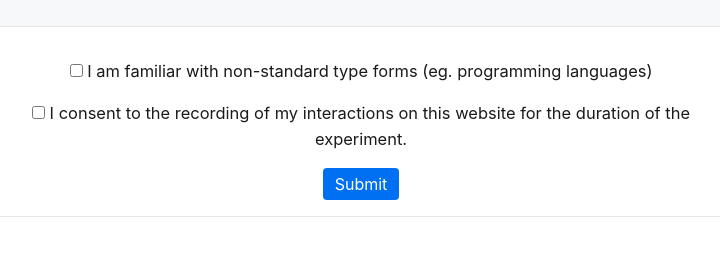
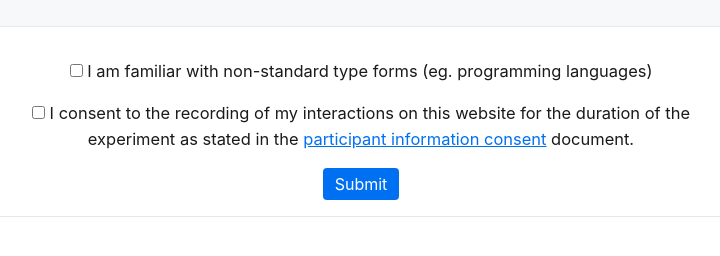
Before and after one commit to bvlj/usi_ee_experiments, a plain HTML site: page index.html in a window 1280 px wide. Both pictures are taken after a click on the button "Let's start". Shown: the part 74-330 px from the top of the page, without its empty margins (279-999 px from the left). Drawn offline with Linux system fonts and the light colour scheme.

Commit message:
Add consent document
Signed-off-by: Joey <bevilacquajoey@gmail.com>

```diff
--- a/index.html
+++ b/index.html
@@ -31,7 +31,7 @@
                 <input type="checkbox" id="welcome_form_consent" name="has_consent" required>
                 <label for="welcome_form_consent">
                     I consent to the recording of my interactions on this website for the duration of the
-                    experiment.
+                    experiment as stated in the <a href="/consent.pdf">participant information consent</a> document.
                 </label>
             </div>
             <input type="submit" class="center" name="Submit">
```
Also changed, not shown: 1 other file.
